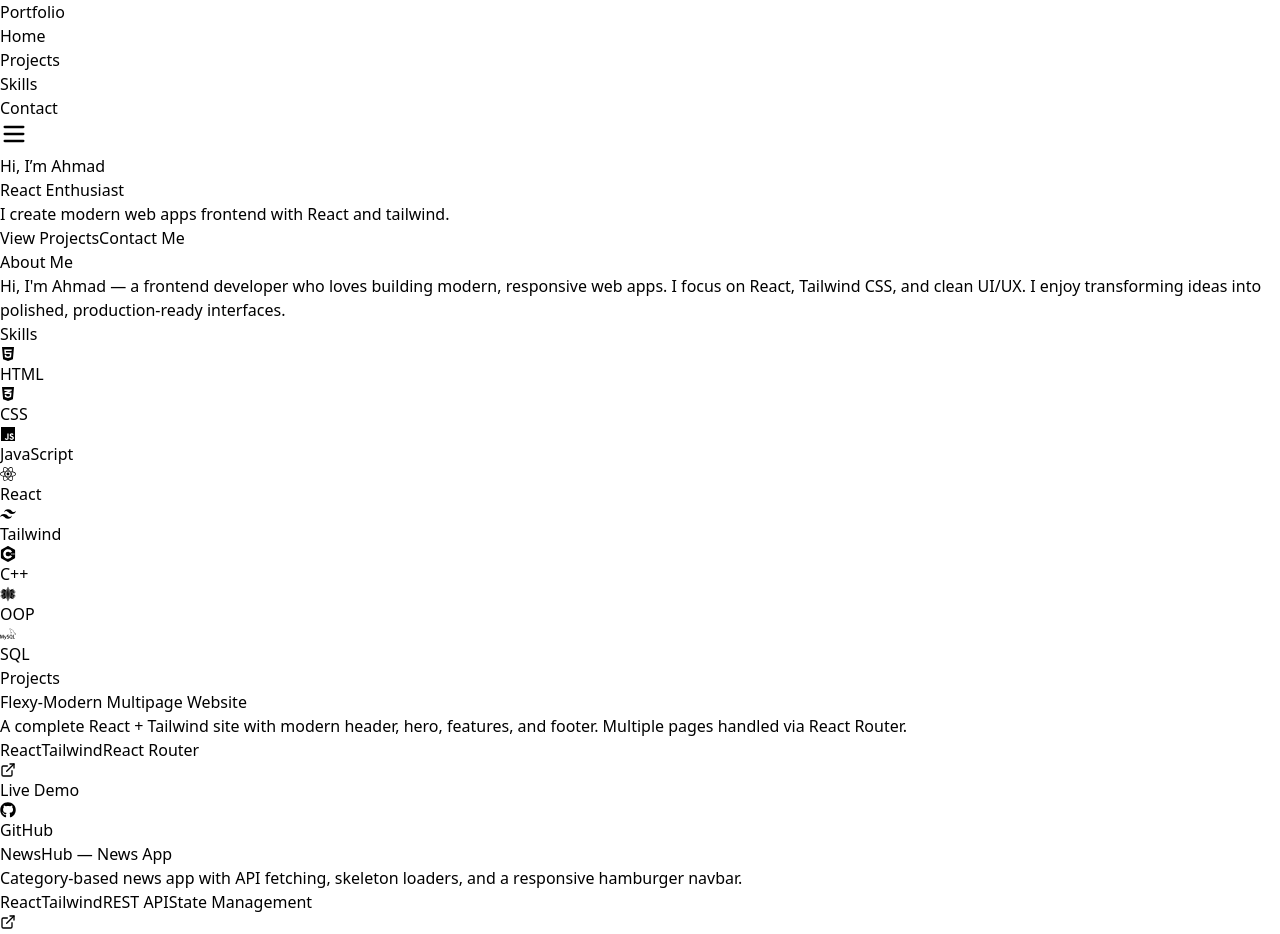
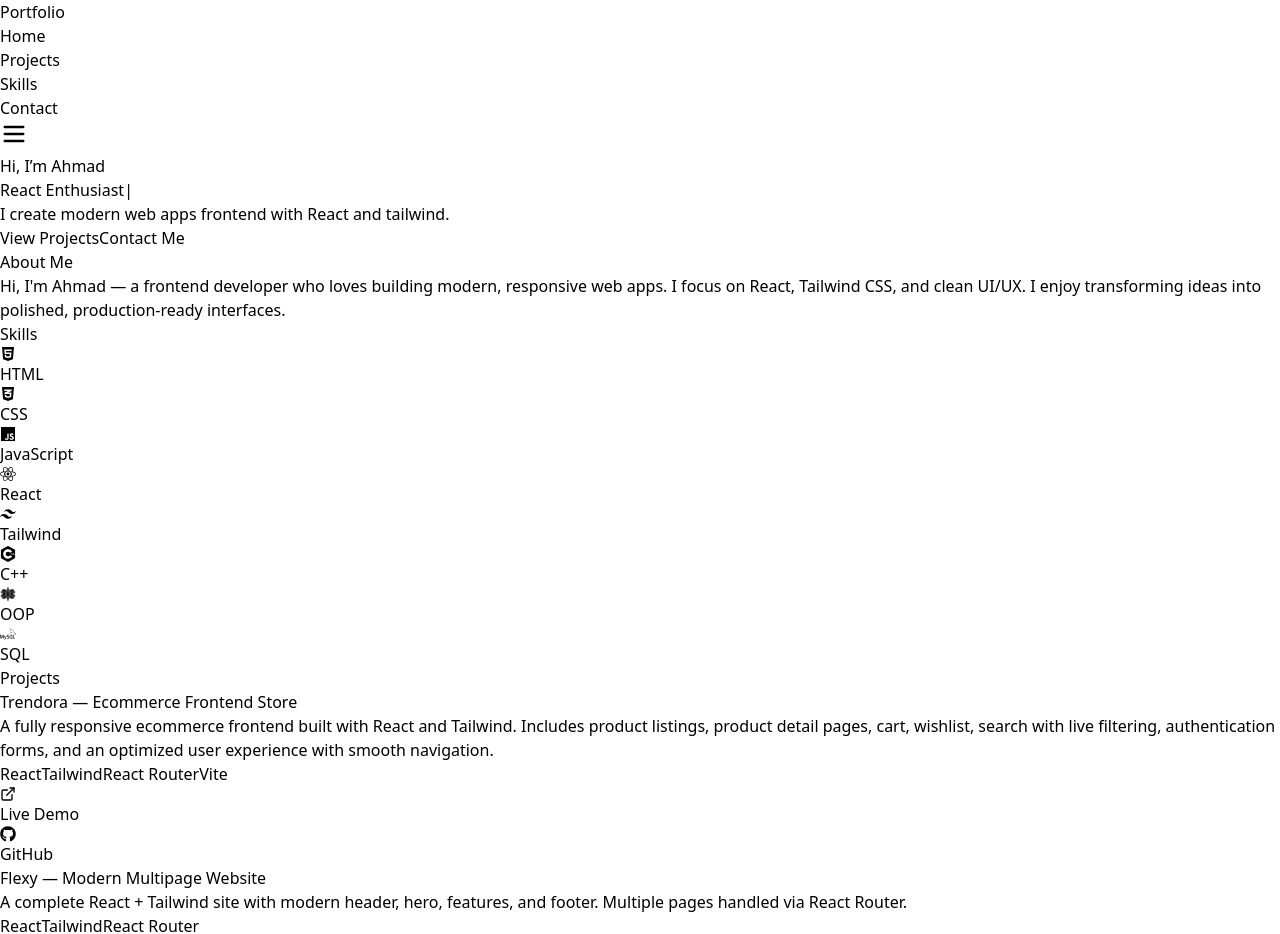
Before and after one commit to ahmadrasool-22/Portfolio, a React (Vite) app: page / in a window 1280 px wide. Shown: the top 934 px of the page. Built offline with nearby package versions, Linux system fonts and the light colour scheme.

Commit message:
update project details in portfolio

```diff
--- a/src/sections/Projects.jsx
+++ b/src/sections/Projects.jsx
@@ -2,8 +2,17 @@ import ProjectCard from "../components/Card";
 
 export default function Projects() {
   const projects = [
+  {
+  title: "Trendora — Ecommerce Frontend Store",
+  description:
+    "A fully responsive ecommerce frontend built with React and Tailwind. Includes product listings, product detail pages, cart, wishlist, search with live filtering, authentication forms, and an optimized user experience with smooth navigation.",
+  tech: ["React", "Tailwind", "React Router", "Vite"],
+  live: "https://trendora-ecommerce-frontend.vercel.app",
+  code: "https://github.com/ahmadrasool-22/Trendora-ecommerce-frontend.git",
+},
+
     {
-      title: "Flexy-Modern Multipage Website",
+      title: "Flexy — Modern Multipage Website",
       description:
         "A complete React + Tailwind site with modern header, hero, features, and footer. Multiple pages handled via React Router.",
       tech: ["React", "Tailwind", "React Router"],
```
Also changed, not shown: src/index.css (line endings or trailing spaces).
